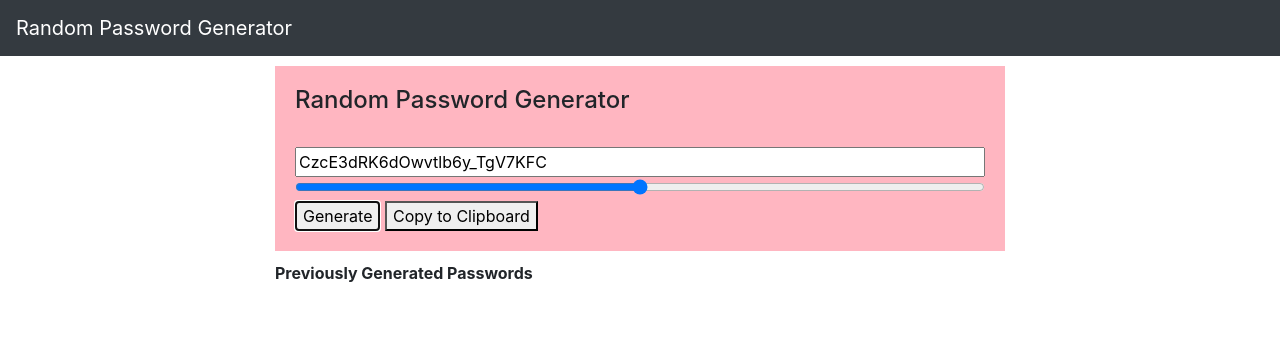
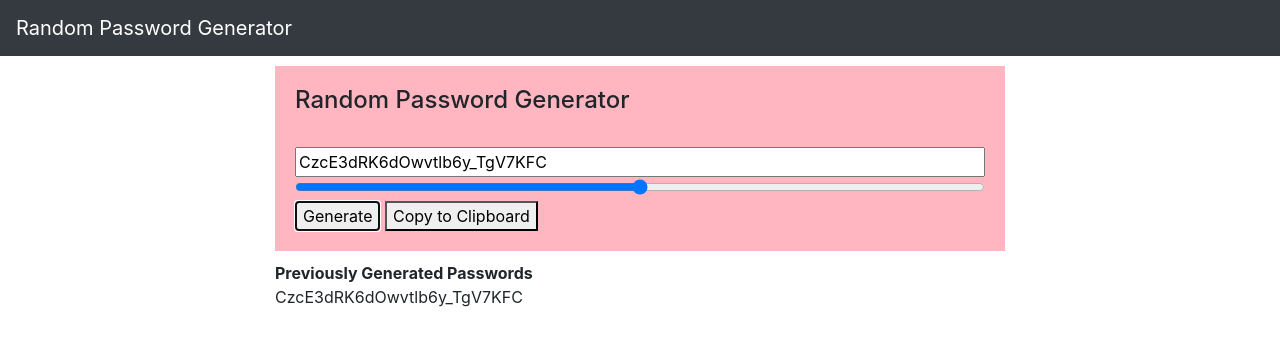
Before and after one commit to ThanhNgo888/PasswordGenerator, a plain HTML site: page index.html in a window 1280 px wide. Both pictures are taken after typing "Sample" into the empty fields and a click on the button "Generate". Drawn offline with nearby package versions, Linux system fonts and the light colour scheme.

Commit message:
pass generated pw to pre-gen-pw section and add css margin to it

```diff
--- a/script.js
+++ b/script.js
@@ -15,4 +15,7 @@ function generate(){
 
     //add password to textbox/display area
     document.getElementById("display").value = password;
+
+    //add password to previously generated passwords section
+    document.getElementById("lastPasswords").innerHTML += password + "<br />";
 }
--- a/styles.css
+++ b/styles.css
@@ -11,3 +11,6 @@
 #slider{
     width: 100%;
 }
+.previous_passwords{
+    margin-bottom: 20px;
+}
```
